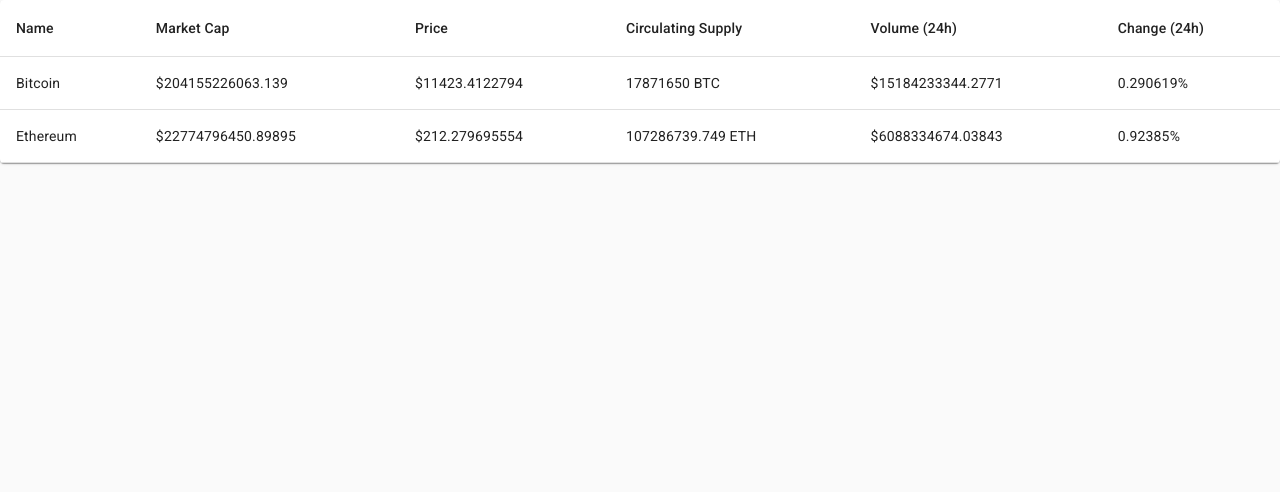
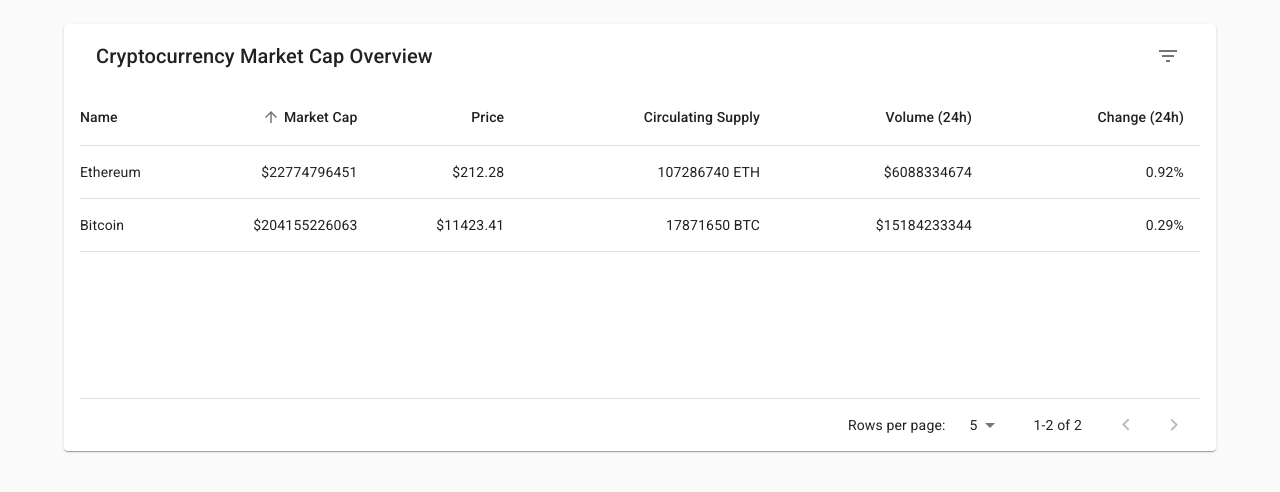
Before and after one commit to n2d8/MarketCap, a React (Create React App) app: page / in a window 1280 px wide. Shown: the top 492 px of the page. Built offline with nearby package versions, Linux system fonts and the light colour scheme; no server answers.

Commit message:
implment table for cryptocurrency overview

```diff
--- a/src/components/App.js
+++ b/src/components/App.js
@@ -14,6 +14,10 @@
   constructor(props) {
     super(props);
     this.state = {
+      order: 'asc',
+      orderBy: 'cap',
+      page: 0,
+      rowsPerPage: 5,
       listings: this.props.listings || []
     };
     if(this.props.listings.length <= 0) {
@@ -23,15 +27,45 @@
         });
       });
     }
+    this.changeOrder = this.changeOrder.bind(this);
+    this.changePageNumber = this.changePageNumber.bind(this);
+    this.changeRowsPerPage = this.changeRowsPerPage.bind(this);
   }
   render() {
     return(
       <MuiThemeProvider theme={theme}>
         <CssBaseline />
         <CryptoTable
-          listing={this.state.listings || []}/>
+          order={this.state.order}
+          orderBy={this.state.orderBy}
+          page={this.state.page}
+          rowsPerPage={this.state.rowsPerPage}
+          listings={this.state.listings || []}
+          changeOrder={this.changeOrder}
+          changePageNumber={this.changePageNumber}
+          changeRowsPerPage={this.changeRowsPerPage} />
       </MuiThemeProvider>
     );
+  }
+  changeOrder(orderBy) {
+    let order = 'asc';
+    if(order === this.state.order) {
+      order = 'desc';
+    }
+    this.setState({
+      order: order,
+      orderBy: orderBy
+    });
+  }
+  changePageNumber(event, page) {
+    this.setState({
+      page: page
+    });
+  }
+  changeRowsPerPage(event) {
+    this.setState({
+      rowsPerPage: event.target.value
+    });
   }
 }
 
--- /dev/null
+++ b/src/components/CryptoTable/TableHeader.js
@@ -0,0 +1,59 @@
+import React from 'react';
+import PropTypes from 'prop-types';
+import TableCell from '@material-ui/core/TableCell';
+import TableHead from '@material-ui/core/TableHead';
+import TableRow from '@material-ui/core/TableRow';
+import TableSortLabel from '@material-ui/core/TableSortLabel';
+
+const header = [
+  { id: 'name', numeric: false, disablePadding: true, label: 'Name' },
+  { id: 'cap', numeric: true, disablePadding: false, label: 'Market Cap' },
+  { id: 'price', numeric: true, disablePadding: false, label: 'Price' },
+  { id: 'supply', numeric: true, disablePadding: false, label: 'Circulating Supply' },
+  { id: 'volume', numeric: true, disablePadding: false, label: 'Volume (24h)' },
+  { id: 'change', numeric: true, disablePadding: false, label: 'Change (24h)' }
+];
+
+const CryptoTableHeader = ({classes, order, orderBy,rowCount, onRequestSort}) => {
+    const createSortHandler = property => event => {
+      onRequestSort(event, property);
+    };
+
+    return (
+      <TableHead>
+        <TableRow>
+          {header.map(row => (
+            <TableCell
+              key={row.id}
+              align={row.numeric ? 'right' : 'left'}
+              padding={row.disablePadding ? 'none' : 'default'}
+              sortDirection={orderBy === row.id ? order : false}
+            >
+              <TableSortLabel
+                active={orderBy === row.id}
+                direction={order}
+                onClick={createSortHandler(row.id)}
+              >
+                {row.label}
+                {orderBy === row.id ? (
+                  <span className={classes.visuallyHidden}>
+                    {order === 'desc' ? 'sorted descending' : 'sorted ascending'}
+                  </span>
+                ) : null}
+              </TableSortLabel>
+            </TableCell>
+          ))}
+        </TableRow>
+      </TableHead>
+    );
+  }
+
+  CryptoTableHeader.propTypes = {
+    classes: PropTypes.object.isRequired,
+    onRequestSort: PropTypes.func.isRequired,
+    order: PropTypes.oneOf(['asc', 'desc']).isRequired,
+    orderBy: PropTypes.string.isRequired,
+    rowCount: PropTypes.number.isRequired,
+  };
+
+  export default CryptoTableHeader;
--- /dev/null
+++ b/src/components/CryptoTable/TableToolbar.js
@@ -0,0 +1,53 @@
+import React from 'react';
+import PropTypes from 'prop-types';
+import Toolbar from '@material-ui/core/Toolbar';
+import Typography from '@material-ui/core/Typography';
+import IconButton from '@material-ui/core/IconButton';
+import Tooltip from '@material-ui/core/Tooltip';
+import DeleteIcon from '@material-ui/icons/Delete';
+import FilterListIcon from '@material-ui/icons/FilterList';
+import clsx from 'clsx';
+
+const CryptoToolbar = ({classes, rowSelected}) => {
+  return (
+    <Toolbar
+      className={clsx(classes.root, {
+        [classes.highlight]: rowSelected > 0,
+      })}
+    >
+      <div className={classes.title}>
+        {rowSelected > 0 ? (
+          <Typography color="inherit" variant="subtitle1">
+            {rowSelected} selected
+          </Typography>
+        ) : (
+          <Typography variant="h6" id="tableTitle">
+            Cryptocurrency Market Cap Overview
+          </Typography>
+        )}
+      </div>
+      <div className={classes.spacer} />
+      <div className={classes.actions}>
+        {rowSelected > 0 ? (
+          <Tooltip title="Delete">
+            <IconButton aria-label="delete">
+              <DeleteIcon />
+            </IconButton>
+          </Tooltip>
+        ) : (
+          <Tooltip title="Filter list">
+            <IconButton aria-label="filter list">
+              <FilterListIcon />
+            </IconButton>
+          </Tooltip>
+        )}
+      </div>
+    </Toolbar>
+  );
+}
+
+CryptoToolbar.propTypes = {
+  classes: PropTypes.object.isRequired
+};
+
+export default CryptoToolbar;
--- a/src/components/CryptoTable/index.js
+++ b/src/components/CryptoTable/index.js
@@ -1,61 +1,212 @@
-import React, { Component } from 'react';
+import React from 'react';
 import PropTypes from 'prop-types';
+import { lighten, makeStyles } from '@material-ui/core/styles';
 import Table from '@material-ui/core/Table';
 import TableBody from '@material-ui/core/TableBody';
-import TableHead from '@material-ui/core/TableHead';
 import TableCell from '@material-ui/core/TableCell';
-import TableFooter from '@material-ui/core/TableFooter';
 import TablePagination from '@material-ui/core/TablePagination';
 import TableRow from '@material-ui/core/TableRow';
 import Paper from '@material-ui/core/Paper';
-import IconButton from '@material-ui/core/IconButton';
-import FirstPageIcon from '@material-ui/icons/FirstPage';
-import KeyboardArrowLeft from '@material-ui/icons/KeyboardArrowLeft';
-import KeyboardArrowRight from '@material-ui/icons/KeyboardArrowRight';
-import LastPageIcon from '@material-ui/icons/LastPage';
+import TableHeader from './TableHeader';
+import TableToolbar from './TableToolbar';
 
-class CryptoTable extends Component {
-  constructor(props) {
-    super(props);
+function compare(a, b, orderBy) {
+  if (retrieveFieldValue(a, orderBy) > retrieveFieldValue(b, orderBy)) {
+    return 1;
   }
-  render() {
-    if(this.props.listing) {
-      return(
-        <Paper>
-          <Table>
-            <TableHead>
-              <TableRow>
-                <TableCell>Name</TableCell>
-                <TableCell align="left">Market Cap</TableCell>
-                <TableCell align="left">Price</TableCell>
-                <TableCell align="left">Circulating Supply</TableCell>
-                <TableCell align="left">Volume (24h)</TableCell>
-                <TableCell align="left">Change (24h)</TableCell>
-              </TableRow>
-            </TableHead>
-            <TableBody>
-              {this.props.listing.map(crypto => (
-                <TableRow key={crypto.id}>
-                  <TableCell component="th" scope="row">
-                    {crypto.name}
-                  </TableCell>
-                  <TableCell align="left">${crypto.quote.USD.market_cap}</TableCell>
-                  <TableCell align="left">${crypto.quote.USD.price}</TableCell>
-                  <TableCell align="left">{crypto.circulating_supply + ' ' + crypto.symbol}</TableCell>
-                  <TableCell align="left">${crypto.quote.USD.volume_24h}</TableCell>
-                  <TableCell align="left">{crypto.quote.USD.percent_change_24h}%</TableCell>
-                </TableRow>
-              ))}
-            </TableBody>
-          </Table>
-        </Paper>
-      )
-    } else {
-      return(
-        <div />
-      )
-    }
+  if (retrieveFieldValue(a, orderBy) < retrieveFieldValue(b, orderBy)) {
+    return -1;
+  }
+  return 0;
+}
+
+
+function retrieveFieldValue(element, orderBy) {
+  switch(orderBy) {
+    case 'cap':
+      return element.quote.USD.market_cap;
+    case 'price':
+      return element.quote.USD.price;
+    case 'supply':
+      return element.circulating_supply;
+    case 'volume':
+      return element.quote.USD.volume_24h;
+    case 'change':
+      return element.quote.USD.percent_change_24h;
+    default:
+      return element.name;
   }
 }
 
+function sortListings(array, order, orderBy) {
+  const stablizeListing = array.map((element, index) => [element, index] );
+  const stablizeCompare = (a, b) => {
+    let compareValue = compare(a[0], b[0], orderBy);
+    if(order === 'desc') {
+      compareValue *= -1;
+    }
+    if(order !== 0) {
+      return compareValue;
+    }
+    return a[1] - b[1];
+  }
+  stablizeListing.sort(stablizeCompare);
+  return stablizeListing.map((element) => element[0]);
+}
+
+const useToolbarStyles = makeStyles(theme => ({
+  root: {
+    paddingLeft: theme.spacing(2),
+    paddingRight: theme.spacing(1),
+  },
+  highlight:
+    theme.palette.type === 'light'
+      ? {
+          color: theme.palette.secondary.main,
+          backgroundColor: lighten(theme.palette.secondary.light, 0.85),
+        }
+      : {
+          color: theme.palette.text.primary,
+          backgroundColor: theme.palette.secondary.dark,
+        },
+  spacer: {
+    flex: '1 1 100%',
+  },
+  actions: {
+    color: theme.palette.text.secondary,
+  },
+  title: {
+    flex: '0 0 auto',
+  },
+}));
+
+const useStyles = makeStyles(theme => ({
+  root: {
+    width: '90%',
+    margin: 'auto',
+    marginTop: theme.spacing(3)
+  },
+  paper: {
+    width: '100%',
+    marginBottom: theme.spacing(2),
+    paddingLeft: theme.spacing(2),
+    paddingRight: theme.spacing(2)
+  },
+  table: {
+    minWidth: 750,
+  },
+  tableWrapper: {
+    overflowX: 'auto',
+  },
+  visuallyHidden: {
+    border: 0,
+    clip: 'rect(0 0 0 0)',
+    height: 1,
+    margin: -1,
+    overflow: 'hidden',
+    padding: 0,
+    position: 'absolute',
+    top: 20,
+    width: 1,
+  },
+}));
+
+function handleRowClick(event, row) {
+  console.log('in handleSortRequest', event, row);
+}
+
+function toCommaSepartedInt(number) {
+
+}
+
+function toDecimalPlace(num, places) {
+  return +(Math.round(num + "e+" + places)  + "e-" + places);
+}
+
+const CryptoTable = ({ order, orderBy, page, rowsPerPage, listings, changeOrder, changePageNumber,
+changeRowsPerPage, changeListingOrder }) => {
+  const emptyRows = rowsPerPage - (listings.length - page * rowsPerPage);
+  const classes = useStyles();
+  return (
+    <div className={classes.root}>
+      <Paper className={classes.paper}>
+        <TableToolbar
+          classes={useToolbarStyles()} />
+        <div className={classes.tableWrapper}>
+          <Table
+            className={classes.table}
+            aria-labelledby="tableTitle"
+          >
+            <TableHeader
+              classes={classes}
+              order={order}
+              orderBy={orderBy}
+              onRequestSort={handleSortRequest}
+              rowCount={listings.length}
+            />
+            <TableBody>
+              {sortListings(listings, order, orderBy)
+                .slice(page * rowsPerPage, (page * rowsPerPage) + rowsPerPage)
+                .map((row, index) => {
+                  return (
+                    <TableRow
+                      hover
+                      onClick={handleRowClick}
+                      role="checkbox"
+                      tabIndex={-1}
+                      key={row.name}
+                    >
+                      <TableCell component="th" id={row.name} scope="row" padding="none">
+                        {row.name}
+                      </TableCell>
+                      <TableCell align="right">${toDecimalPlace(row.quote.USD.market_cap, 0)}</TableCell>
+                      <TableCell align="right">${toDecimalPlace(row.quote.USD.price, 2)}</TableCell>
+                      <TableCell align="right">{toDecimalPlace(row.circulating_supply, 0) + ' ' + row.symbol}</TableCell>
+                      <TableCell align="right">${toDecimalPlace(row.quote.USD.volume_24h, 0)}</TableCell>
+                      <TableCell align="right">{toDecimalPlace(row.quote.USD.percent_change_24h, 2)}%</TableCell>
+                    </TableRow>
+                  );
+                })}
+              {emptyRows > 0 && (
+                <TableRow style={{ height: 49 * emptyRows }}>
+                  <TableCell colSpan={6} />
+                </TableRow>
+              )}
+            </TableBody>
+          </Table>
+        </div>
+        <TablePagination
+          rowsPerPageOptions={[1, 5, 10, 25, 50, 100]}
+          component="div"
+          count={listings.length}
+          rowsPerPage={rowsPerPage}
+          page={page}
+          backIconButtonProps={{
+            'aria-label': 'previous page',
+          }}
+          nextIconButtonProps={{
+            'aria-label': 'next page',
+          }}
+          onChangePage={changePageNumber}
+          onChangeRowsPerPage={changeRowsPerPage}
+        />
+      </Paper>
+    </div>
+  );
+  function handleSortRequest(event, field) {
+    changeOrder(field);
+  }
+}
+
+CryptoTable.propTypes = {
+  order: PropTypes.oneOf(['asc', 'desc']).isRequired,
+  orderBy: PropTypes.string.isRequired,
+  page: PropTypes.number.isRequired,
+  rowsPerPage: PropTypes.number.isRequired,
+  listings: PropTypes.array.isRequired,
+  changeOrder: PropTypes.func.isRequired,
+  changePageNumber: PropTypes.func.isRequired,
+  changeRowsPerPage: PropTypes.func.isRequired
+}
+
 export default CryptoTable;
```
